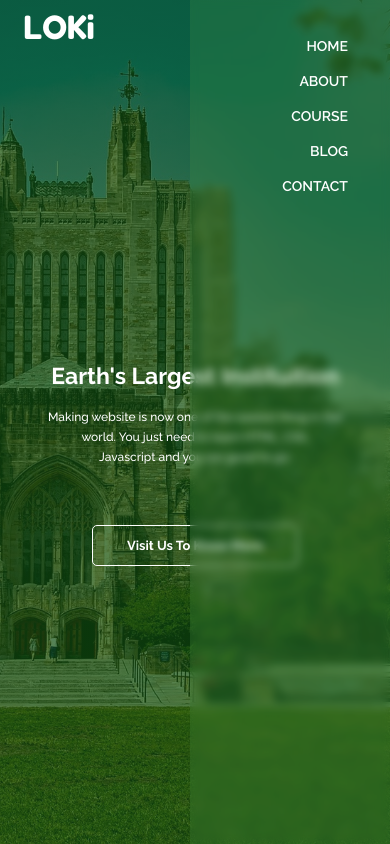
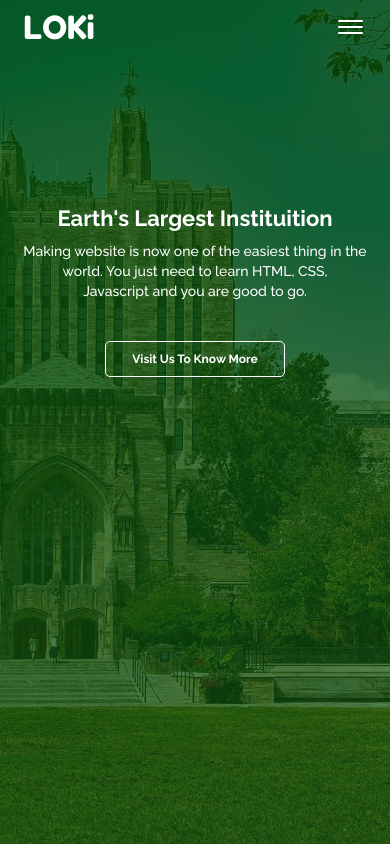
Before and after one commit to CaveLoki/educationalbuild, a plain HTML site: page index.html in a window 390 px wide. Drawn offline with Linux system fonts and the light colour scheme.

Commit message:
Update style.css

```diff
--- a/style.css
+++ b/style.css
@@ -6,15 +6,16 @@
 body{
     font-family: 'Raleway', sans-serif;
     border: 10px;
+    color: #fff;
 }
-header{
+.landing{
     min-height: 100vh;
     width: 100%;
-    background-image: linear-gradient(rgba(15, 78, 16, 0.7), rgba(15, 78, 16, 0.7)), url(./yale-university-1604158_1920.jpg);
+    background-image: linear-gradient(-45deg, rgba(15, 78, 16, 0.7), rgba(7, 82, 8, 0.829)), url(./yale-university-1604158_1920.jpg);
     background-position: center;
     background-size: cover;
     position: relative;
-    overflow: hidden;
+
 }
 nav{
     display: flex;
@@ -22,35 +23,40 @@ nav{
     justify-content: space-between;
     padding: 2% 6%;
 }
-nav a {
+nav a .logo{
+    letter-spacing: 3px;
+}
+nav a{
     display: block;
     text-decoration: none;
     font-family: 'Fredoka One', cursive;
     font-size: 2em;
     color: white;
+
 }
 
-nav .nav-links{
+.nav-links{
     flex: 2;
     text-align: right;
+    width: 50px;
 }
-nav .nav-links ul li{
+.nav-links ul li{
     list-style: none;
     display: inline-block;
     padding: 8px 12px;
     position: relative;
+
 }
-nav .nav-links ul li a{
+
+.nav-links ul li a{
     color: white;
     text-decoration: none;
     font-size: 14px;
     font-family: 'Raleway', sans-serif;
     font-weight: 600;
 }
-nav .nav-links ul li a:active{
-    color: #cff0ad;
-}
-nav .nav-links ul li::after{
+
+.nav-links ul li::after{
     content: '';
     height: 3px;
     width: 0%;
@@ -59,118 +65,174 @@ nav .nav-links ul li::after{
     background-color: #cff0ad;
     transition: 0.5s ease-out;
 }
-nav .nav-links ul li:hover::after{
+.nav-links ul li:hover::after{
     width: 100%;
 }
+.burger div{
+    width: 25px;
+    height: 2px;
+    margin: 4px;
+    background-color: #fff;
+    border-radius: 4px;transition: all 0.5s ease;
+}
+.burger{
+    display: none;
+}
 .hero{
-    width: 80%;
-    position: absolute;
-    top: 50%;
-    left: 50%;
-    transform: translate(-50%, -50%);
+    display: flex;
+    justify-content: center;
+    align-items: center;
+    flex-direction: column;
     text-align: center;
-    color: white;
+    margin: 0 auto;
+    margin-top: 160px;
+    width: 80%
 }
 .hero h1{
-    font-size: 63px;
+    font-size: 55px;
     font-family: 'Raleway', sans-serif;
 }
 .hero p{
-    color: white;
     font-size: 14px;
     font-family: 'Raleway', sans-serif;
-    line-height: 20px;
-    margin: 20px 40px;
+    line-height: 24px;
+    margin: 20px 0 40px;
 }
 
 
-button{
-    /* display: inline-block; */
+button {
+    display: inline-block;
     position: relative;
     text-decoration: none;
     color: white;
     padding: 12px 34px;
     font-size: 13px;
-    border: solid 1px white;
-    font-family: 'Raleway', sans-serif;
-    margin-top: 40px;
+    margin-top: 10px;
     border-radius: 5px;
     font-weight: 700;
+    font-family: 'Raleway', sans-serif;
     background: transparent;
+    /* backdrop-filter: blur(4px); */
+    border: 1px solid #fff;
     cursor: pointer;
     overflow: hidden;
-}
-button:focus{
-    outline: none;
-}
-button .ripple{
-    position: relative;
-    overflow: hidden;
-}
-button .ripple .span {
-    position: absolute;
-    display: block;
-    -webkit-border-radius: 100%;
-    border-radius: 100%;
-    width: 0;
-    height: 0;
-    background-color: white;
+
 }
 
 .fa-solid{
     display: none;
 }
 
-@keyframes scale{
-    to{
-        transform: translate(-50%, -50%) scale(3);
+span {
+    position: absolute;
+    background: #fff;
+    transform: translate(-50%, -50%);
+    pointer-events: none;
+    border-radius: 50%;
+    animation: animate .8s linear infinite;
+}
+
+@keyframes animate{
+    0%{
+        width: 0;
+        height: 0;
+        opacity: 0.5;
+    }
+    100%{
+        width: 500px;
+        height: 500px;
         opacity: 0;
     }
 }
-@media(max-width:700px){
+@keyframes navLinkFade{
+    from{
+        opacity: 0;
+        transform: translateX(50px);
+    }
+    to{
+        opacity: 1;
+        transform: translateX(0px);
+
+    }
+}
+@media(max-width: 950px){
     .hero h1{
-        font-size: 23px;
+     font-size: 40px;
     }
-        .hero p {
-            margin: 18px 5px;
+    .hero{
+        margin-top: 155px;
+    }
+}
+@media(max-width: 700px) {
+    .landing{
+        overflow-x: hidden;
+    }
+    button{
+        padding: 10px 26px;
         font-size: 12px;
     }
+    .hero h1{
+    font-size: 28px;
+    }
+    .hero p{
+    font-size: 14px;
+    line-height: 20px;
+    margin: 10px 0 30px;
+    }
     .hero{
-            top: 55%;
+    width: 90%;
+    margin: 0% auto;
+    margin-top: 150px;
     }
-        nav .nav-links ul{
-            padding: 30px;
+    .nav-links{
+    background-color: transparent;
+    backdrop-filter: blur(20px);
+    width: 50%;
+    height: 89vh;
+    top: 56px;
+    right: 0;
+    position: absolute;
+    z-index: 3;
+    text-align: center;
+    transform: translateX(100%);
+    transition: transform 0.5s ease-in;
     }
-        /* nav .nav-links ul li{
+    .nav-active{
+        transform: translateX(0);
+
+    }
+    .nav-links ul li{
         display: block;
-            color: rgb(73, 155, 74);
-            justify-content: center;
-            text-align: left;
-            align-items: center;
-            width: 1;
-            padding: 15px 0;
-        } */
-        .nav-links{
-            position: absolute;
-            background: rgba(73, 155, 74, 0.24);
-            height: 100vh;
-            backdrop-filter: blur(4px);
-            width: 200px;
-            top: 0;
-            right: 0;
-            display: inline-block;
-            text-align: left;
-            border: 10px;
-            z-index: 2;
-            transition: 0.5s ease-in-out;
+        margin-top: 43px;
+        opacity: 0;
     }
-        .fa-solid{
+    .nav-links ul{
+        padding: 0 30px;
+    }
+    .nav-links ul li a{
+        font-weight: 600;
+    }
+    .nav-links ul li::after{
+        display: none;
+    }
+    .burger{
         display: block;
-            color: white;
-            margin: 10px;
-            font-size: 22px;
         cursor: pointer;
-            justify-content: left;
     }
 
+
 }
+@media(max-width: 400px) {
+    .hero h1 {
+        font-size: 22px;
+    }
+}
+.toggle .line1{
+    transform: rotate(-45deg) translate(-4px, 4px);
+}
+.toggle .line2 {
+    opacity: 0;
+}
+.toggle .line3 {
+    transform: rotate(45deg) translate(-4px, -4px);
+}
```
Lines whose indentation alone changed are shown as unchanged.
